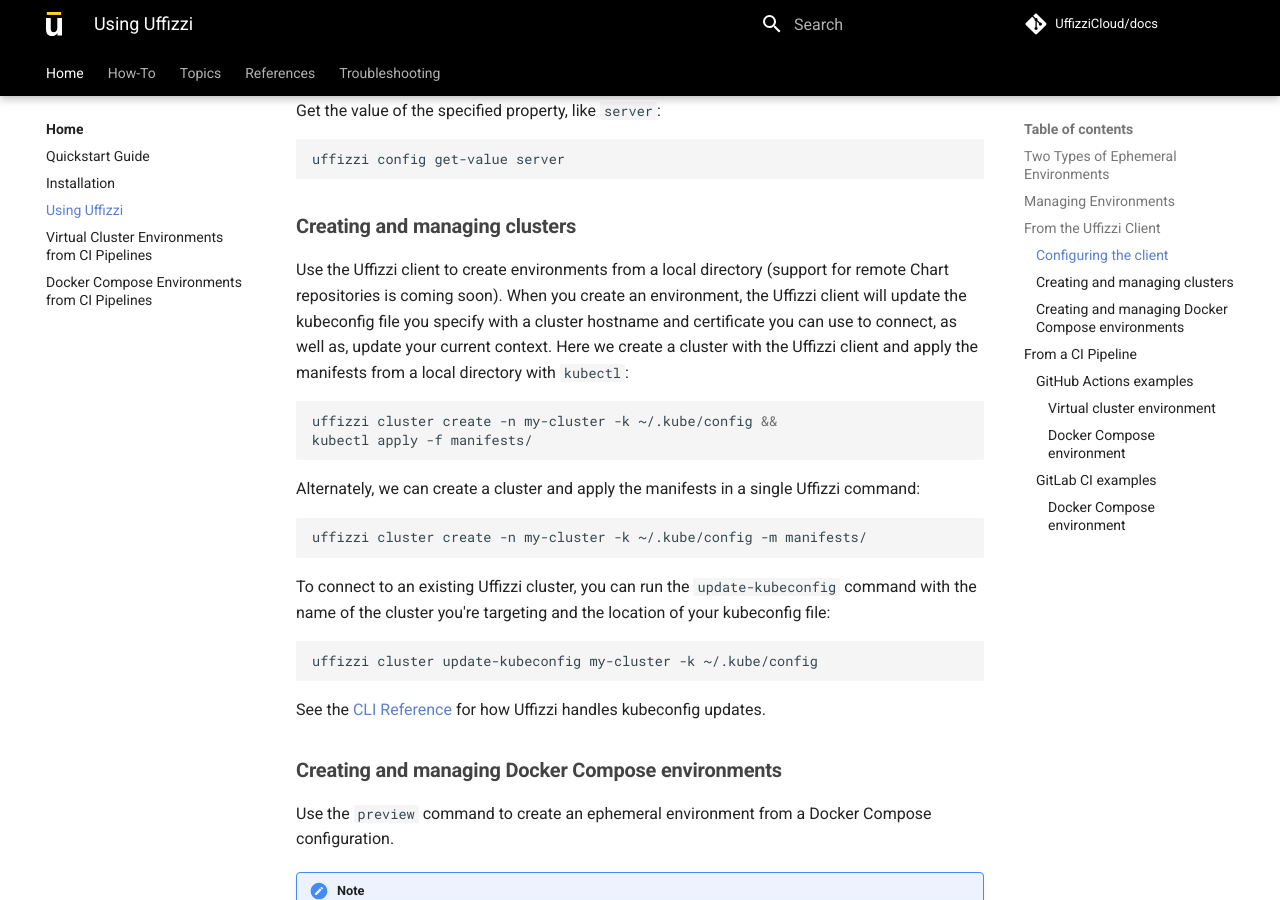
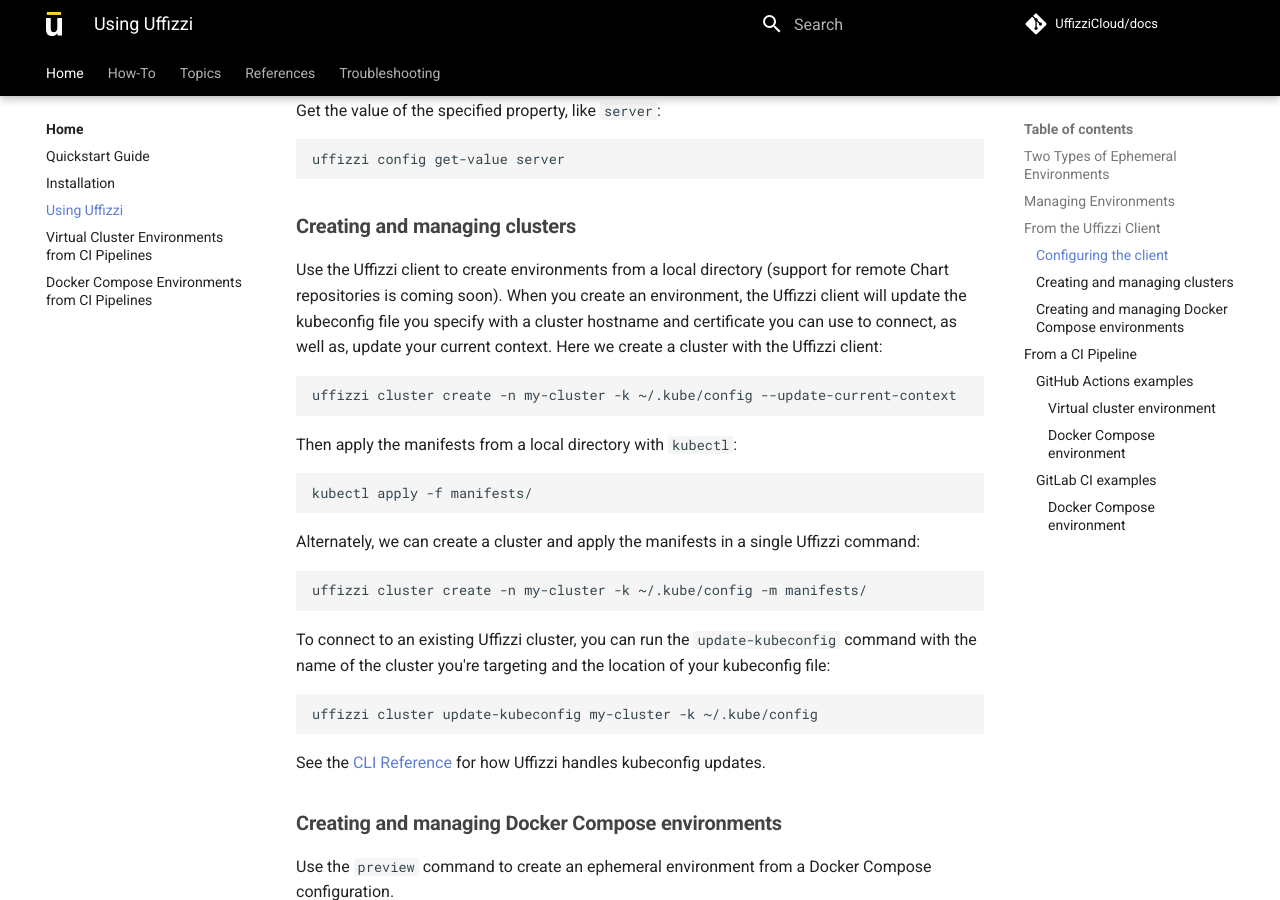
Before and after one commit to UffizziCloud/docs, an MkDocs documentation site: the page built from docs/using-uffizzi.md, in a window 1280 px wide and 900 px high, scrolled down 1436 px. Built offline with MkDocs 1.6.1 and Material for MkDocs 9.7.7, drawn with Linux system fonts in a browser that asks for light colours; emoji names are drawn with the system emoji font; comment, search, counter and statistics services are not loaded.

Commit message:
update context description

````diff
--- a/docs/using-uffizzi.md
+++ b/docs/using-uffizzi.md
@@ -48,10 +48,15 @@
 
 ### Creating and managing clusters
 
-Use the Uffizzi client to create environments from a local directory (support for remote Chart repositories is coming soon). When you create an environment, the Uffizzi client will update the kubeconfig file you specify with a cluster hostname and certificate you can use to connect, as well as, update your current context. Here we create a cluster with the Uffizzi client and apply the manifests from a local directory with `kubectl`:
+Use the Uffizzi client to create environments from a local directory (support for remote Chart repositories is coming soon). When you create an environment, the Uffizzi client will update the kubeconfig file you specify with a cluster hostname and certificate you can use to connect, as well as, update your current context. Here we create a cluster with the Uffizzi client:
 
 ``` bash
-uffizzi cluster create -n my-cluster -k ~/.kube/config &&
+uffizzi cluster create -n my-cluster -k ~/.kube/config --update-current-context
+```
+
+Then apply the manifests from a local directory with `kubectl`:
+
+``` bash
 kubectl apply -f manifests/
 ```
 
````
Also changed, not shown: docs/quickstart.md (+3 -1 lines).
